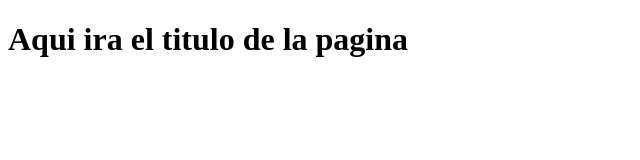
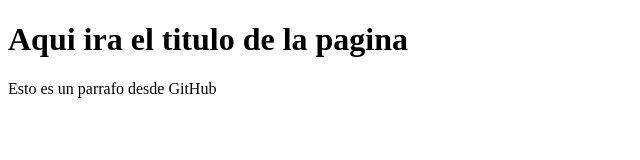
Before and after one commit to theOnlySer/ProyectoWebEmpresaC, a plain HTML site: page index.html in a window 1280 px wide. Shown: the whole page, without its empty margins (0-640 px from the left). Drawn offline with Linux system fonts and the light colour scheme.

Commit message:
Update index.html

```diff
--- a/index.html
+++ b/index.html
@@ -8,5 +8,6 @@
 </head>
 <body>
     <h1>Aqui ira el titulo de la pagina</h1>
+    <p> Esto es un parrafo desde GitHub<p>
 </body>
 </html>
```
